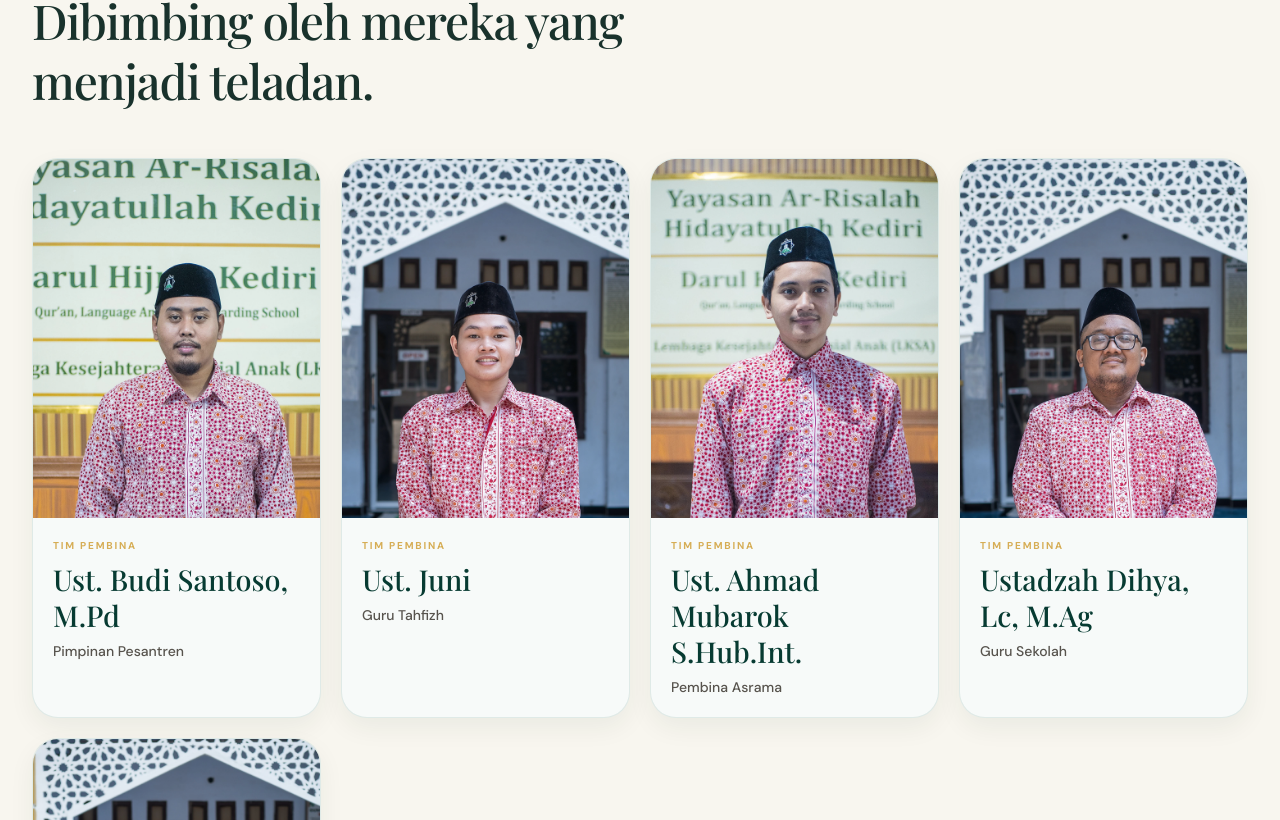
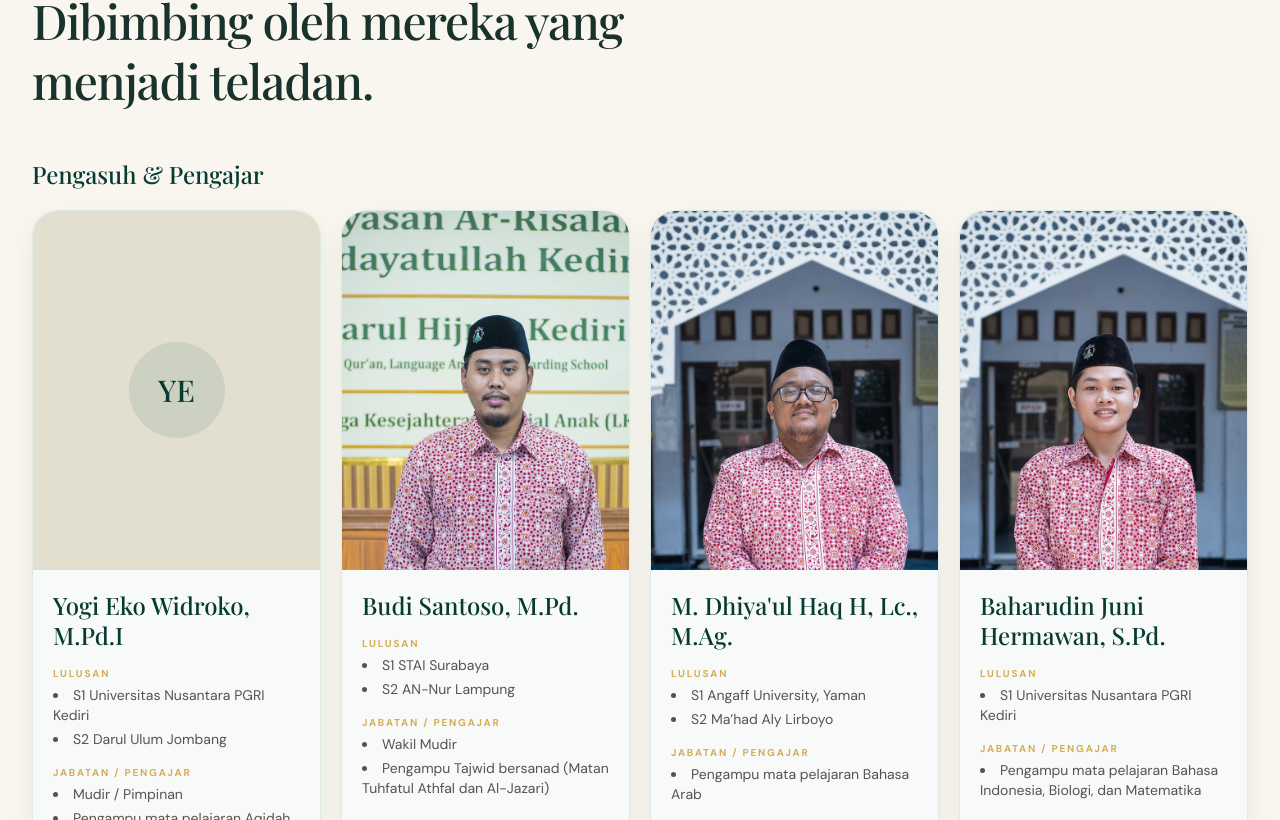
Before and after one commit to DadenJulianto/web-dh-kediri, a Next.js app: page / in a window 1280 px wide. Shown: the part 2620-3440 px from the top of the page. Built offline with nearby package versions, Linux system fonts and the light colour scheme; a web font is replaced by a local one.

Commit message:
Update Asatidz profiles
Co-authored-by: Copilot <223556219+Copilot@users.noreply.github.com>

```diff
--- a/components/ppdb-landing.tsx
+++ b/components/ppdb-landing.tsx
@@ -67,13 +67,115 @@ const testimonials = [
   ['/sri-rahayu.jpg', '“Pondok yang nyaman untuk anak, memperhatikan kebutuhan santri dan kondisi wali santri, serta selalu berusaha memberikan yang terbaik.”', 'Sri Rahayu', 'Wali Santri'],
 ]
 
-const asatidz = [
-  ['/ust ahmad.webp', 'Ust. Budi Santoso, M.Pd', 'Pimpinan Pesantren'],
-  ['/ust juni.webp', 'Ust. Juni', 'Guru Tahfizh'],
-  ['/ust budi.webp', 'Ust. Ahmad Mubarok S.Hub.Int.', 'Pembina Asrama'],
-  ['/ust dihya.webp', 'Ustadzah Dihya, Lc, M.Ag', 'Guru Sekolah'],
-  ['/ust syahrul.webp', 'Ust. Syahrul', 'Pengurus Pesantren'],
+type AsatidzProfile = {
+  image?: string
+  name: string
+  education: string[]
+  roles: string[]
+}
+
+const asatidz: AsatidzProfile[] = [
+  {
+    name: 'Yogi Eko Widroko, M.Pd.I',
+    education: ['S1 Universitas Nusantara PGRI Kediri', 'S2 Darul Ulum Jombang'],
+    roles: ['Mudir / Pimpinan', 'Pengampu mata pelajaran Aqidah Akhlak'],
+  },
+  {
+    image: '/ust ahmad.webp',
+    name: 'Budi Santoso, M.Pd.',
+    education: ['S1 STAI Surabaya', 'S2 AN-Nur Lampung'],
+    roles: ['Wakil Mudir', 'Pengampu Tajwid bersanad (Matan Tuhfatul Athfal dan Al-Jazari)'],
+  },
+  {
+    image: '/ust dihya.webp',
+    name: "M. Dhiya'ul Haq H, Lc., M.Ag.",
+    education: ['S1 Angaff University, Yaman', 'S2 Ma’had Aly Lirboyo'],
+    roles: ['Pengampu mata pelajaran Bahasa Arab'],
+  },
+  {
+    image: '/ust juni.webp',
+    name: 'Baharudin Juni Hermawan, S.Pd.',
+    education: ['S1 Universitas Nusantara PGRI Kediri'],
+    roles: ['Pengampu mata pelajaran Bahasa Indonesia, Biologi, dan Matematika'],
+  },
+  {
+    image: '/ust syahrul.webp',
+    name: 'Syahrul Mubarak',
+    education: [],
+    roles: ['Pengampu Siroh & Tadabur'],
+  },
 ]
+
+const unggulan: AsatidzProfile[] = [
+  {
+    image: '/ust budi.webp',
+    name: 'Ahmad Mubarak Abdullah, S.Hub. Int.',
+    education: ['Universitas Airlangga Surabaya'],
+    roles: ['Koordinator Pendidikan (Formal dan Diniyah)', 'Pengampu mata pelajaran Bahasa Inggris'],
+  },
+  {
+    name: 'Ust. Muhammad Toha',
+    education: ['Alumni Ponpes Al-Amin Madura'],
+    roles: ['Mas’ul Program Tahfidz'],
+  },
+  {
+    name: 'Coach Ahmad Faruq',
+    education: ['Lisensi D PSSI'],
+    roles: ['Pelatih SSB (Sekolah Sepak Bola) Darul Hijrah Kediri'],
+  },
+  {
+    name: 'Sensei Jendi Setiawan',
+    education: ['Juri Kejurnas, Jakarta 2017', 'Wasit dan Juri SE-Malang Raya 2018'],
+    roles: ['Pelatih Beladiri Jujitsu'],
+  },
+]
+
+function AsatidzCard({ teacher }: { teacher: AsatidzProfile }) {
+  const initials = teacher.name
+    .split(' ')
+    .slice(0, 2)
+    .map((part) => part[0])
+    .join('')
+
+  return (
+    <article className="group overflow-hidden rounded-[26px] border border-emerald-900/10 bg-[#f7faf9] shadow-[0_10px_26px_rgba(11,46,41,0.06)] transition duration-300 hover:-translate-y-1 hover:shadow-[0_18px_36px_rgba(11,46,41,0.12)]">
+      <div className="overflow-hidden bg-sand">
+        {teacher.image ? (
+          <img
+            src={teacher.image}
+            alt={teacher.name}
+            className="aspect-[4/5] w-full object-cover object-top saturate-[0.85] transition duration-500 group-hover:scale-[1.04] group-hover:saturate-100"
+          />
+        ) : (
+          <div className="grid aspect-[4/5] place-items-center bg-emerald-900/5">
+            <span className="grid size-24 place-items-center rounded-full bg-emerald-900/10 font-serif text-3xl text-emerald-950">
+              {initials}
+            </span>
+          </div>
+        )}
+      </div>
+      <div className="space-y-4 p-5">
+        <h3 className="font-serif text-[1.5rem] leading-tight text-emerald-950">{teacher.name}</h3>
+        <div>
+          <p className="mb-1 text-[10px] font-bold uppercase tracking-[0.18em] text-gold">Lulusan</p>
+          {teacher.education.length > 0 ? (
+            <ul className="list-inside list-disc space-y-1 text-sm leading-5 text-stone-600">
+              {teacher.education.map((item) => <li key={item}>{item}</li>)}
+            </ul>
+          ) : (
+            <p className="text-sm leading-5 text-stone-600">Informasi pendidikan belum dicantumkan.</p>
+          )}
+        </div>
+        <div>
+          <p className="mb-1 text-[10px] font-bold uppercase tracking-[0.18em] text-gold">Jabatan / Pengajar</p>
+          <ul className="list-inside list-disc space-y-1 text-sm leading-5 text-stone-600">
+            {teacher.roles.map((role) => <li key={role}>{role}</li>)}
+          </ul>
+        </div>
+      </div>
+    </article>
+  )
+}
 
 const faqs = [
   ['Berapa kuota penerimaan santri baru?', 'Kuota kami terbatas agar setiap santri mendapatkan pendampingan yang optimal. Silakan hubungi panitia untuk informasi kuota terbaru.'],
@@ -139,7 +241,19 @@ Talent is Our Strenght
 
       <section id="program" className="scroll-mt-20 bg-emerald-950 px-5 py-24 text-white lg:px-8"><div className="mx-auto max-w-7xl"><SectionHeading eyebrow="02 — Program Unggulan" title="Bekal lengkap untuk perjalanan yang panjang." text="Perpaduan pendidikan Al-Qur’an, akademik, dan pengalaman hidup dalam satu ekosistem pembinaan." light /><div className="grid gap-5 md:grid-cols-2 xl:grid-cols-5">{programs.map(({ icon: Icon, title, text }, i) => <article key={title} className={`group rounded-[24px] border p-6 shadow-[0_10px_25px_rgba(0,0,0,0.08)] transition duration-300 hover:-translate-y-1 hover:border-gold/60 ${i === 0 ? 'border-gold/60 bg-gold text-emerald-950' : 'border-white/10 bg-white/[.04]'} `}><div className={`mb-8 flex h-12 w-12 items-center justify-center rounded-2xl ${i === 0 ? 'bg-emerald-950/10 text-emerald-950' : 'bg-white/10 text-gold'}`}><Icon size={22} strokeWidth={1.8} /></div><h3 className="font-serif text-[1.7rem] leading-tight">{title}</h3><p className={`mt-3 text-sm leading-6 ${i === 0 ? 'text-emerald-900/75' : 'text-emerald-50/70'}`}>{text}</p></article>)}</div></div></section>
 
-      <section className="bg-cream px-5 py-24 lg:px-8"><div className="mx-auto max-w-7xl"><SectionHeading eyebrow="03 — Asatidz & Pengurus" title="Dibimbing oleh mereka yang menjadi teladan." /><div className="grid gap-5 sm:grid-cols-2 xl:grid-cols-4">{asatidz.map(([img, name, role]) => <article key={name} className="group overflow-hidden rounded-[26px] border border-emerald-900/10 bg-[#f7faf9] shadow-[0_10px_26px_rgba(11,46,41,0.06)] transition duration-300 hover:-translate-y-1 hover:shadow-[0_18px_36px_rgba(11,46,41,0.12)]"><div className="overflow-hidden bg-sand"><img src={img} alt={name} className="aspect-[4/5] w-full object-cover object-top saturate-[0.85] transition duration-500 group-hover:scale-[1.04] group-hover:saturate-100" /></div><div className="p-5"><p className="mb-2 text-[10px] font-bold uppercase tracking-[0.18em] text-gold">Tim Pembina</p><h3 className="font-serif text-[1.8rem] leading-tight text-emerald-950">{name}</h3><p className="mt-2 text-sm font-medium text-stone-600">{role}</p></div></article>)}</div></div></section>
+      <section className="bg-cream px-5 py-24 lg:px-8">
+        <div className="mx-auto max-w-7xl">
+          <SectionHeading eyebrow="03 — Asatidz & Pengurus" title="Dibimbing oleh mereka yang menjadi teladan." />
+          <h3 className="mb-5 font-serif text-2xl text-emerald-950">Pengasuh & Pengajar</h3>
+          <div className="grid gap-5 sm:grid-cols-2 xl:grid-cols-4">
+            {asatidz.map((teacher) => <AsatidzCard key={teacher.name} teacher={teacher} />)}
+          </div>
+          <h3 className="mb-5 mt-12 font-serif text-2xl text-emerald-950">Pengampu Program Unggulan</h3>
+          <div className="grid gap-5 sm:grid-cols-2 xl:grid-cols-4">
+            {unggulan.map((teacher) => <AsatidzCard key={teacher.name} teacher={teacher} />)}
+          </div>
+        </div>
+      </section>
 
       <section id="penghargaan" className="scroll-mt-20 bg-emerald-950 px-5 py-24 text-white lg:px-8">
         <div className="mx-auto max-w-7xl">
```
